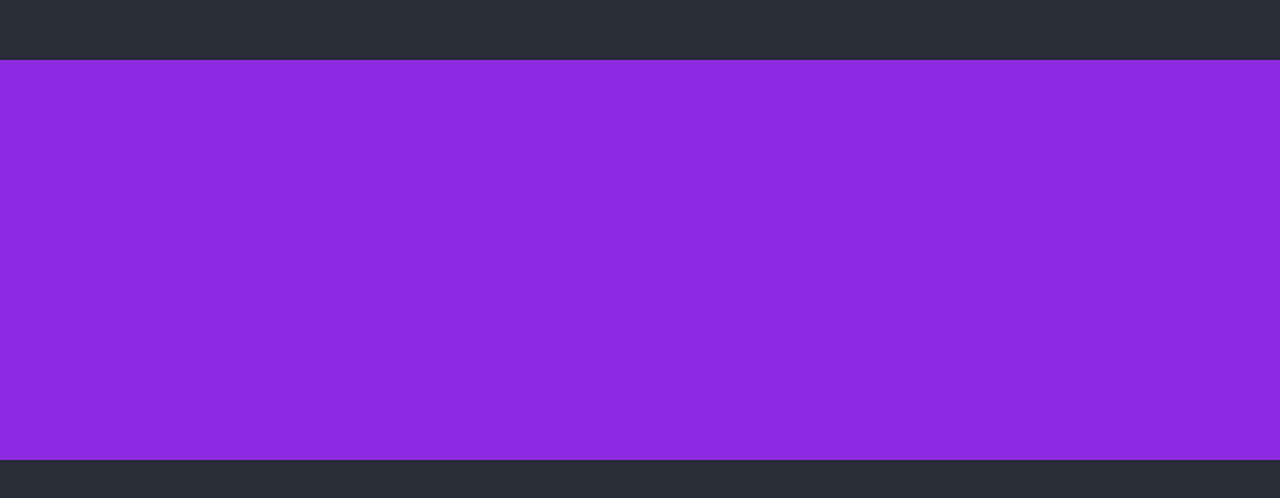
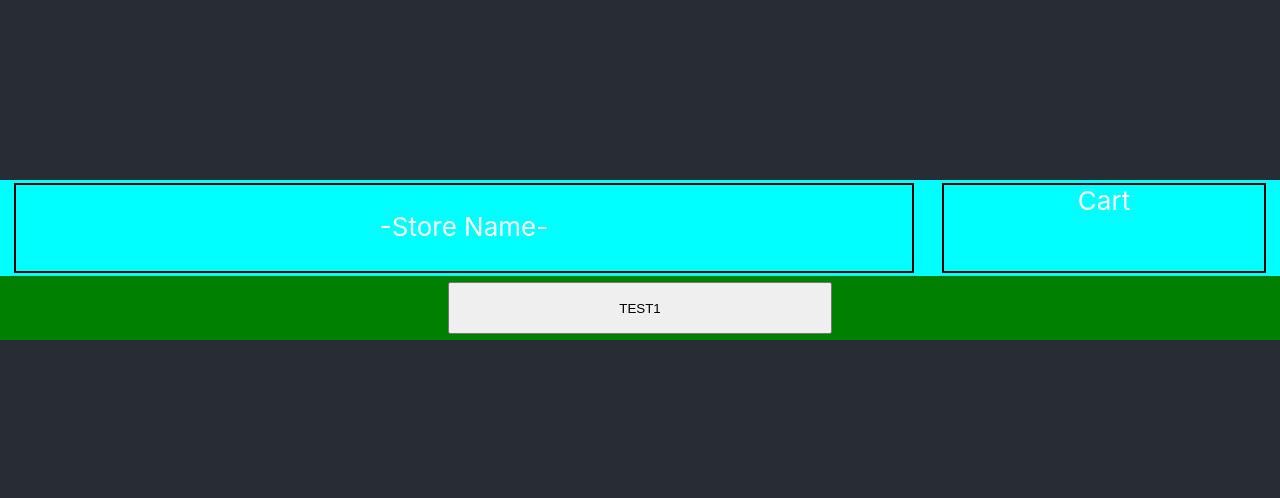
Before and after one commit to PSXLiam/E-CommerceProject, a React (Create React App) app in the folder e-commerce-app/: page / in a window 1280 px wide. Shown: the part 140-638 px from the top of the page. Built offline with nearby package versions, Linux system fonts and the light colour scheme.

Commit message:
Add divs to headerTop, Generate button in headerBottom
 new divs within headerTop: storeName and storeCart

```diff
--- a/e-commerce-app/src/AppHeader.css
+++ b/e-commerce-app/src/AppHeader.css
@@ -1,7 +1,47 @@
 .headerBody{
     display: flex;
-    align-items: flex-start;
+    flex-direction: column;
+    align-items: center;
+    justify-content: center;
     width: 100vw;
-    height: 50vh;
+    height: 20vh;
     background-color: blueviolet;
 }
+
+.headerTop{
+    display: flex;
+    flex-direction: row;
+    align-items: center;
+    justify-content: space-around;
+    width: 100vw;
+    height: 60vh;
+    background-color:cyan;
+}
+
+.storeName{
+    align-items: center;
+    width: 70vw;
+    height: 90%;
+    border: 2px solid black;
+}
+
+.storeCart{
+    width: 25vw;
+    height: 90%;
+    border: 2px solid black;
+}
+
+.headerBottom{
+    display: flex;
+    flex-direction: row;
+    align-items: center;
+    justify-content: space-around;
+    width: 100vw;
+    height: 40vh;
+    background-color:green;
+}
+
+.headerButton{
+    width: 30%;
+    height: 80%;
+}
--- a/e-commerce-app/src/AppHeader.js
+++ b/e-commerce-app/src/AppHeader.js
@@ -3,7 +3,15 @@ import './AppHeader.css'
 function AppHeader() {
     return (
         <div className="headerBody">
-
+            <div className='headerTop'>
+                <div className='storeName'>
+                    <p>-Store Name-</p>
+                </div>
+                <div className='storeCart'>Cart</div>
+            </div>
+            <div className='headerBottom'>
+                <button className='headerButton'>TEST1</button>
+            </div>
         </div>
     )
 }
```
